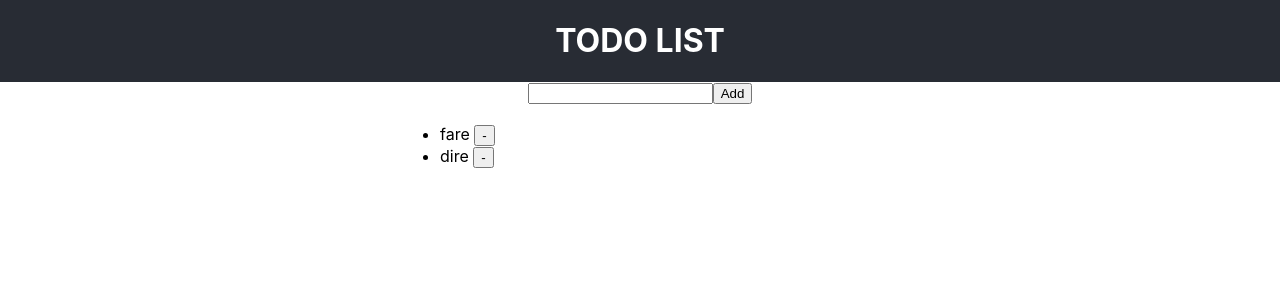
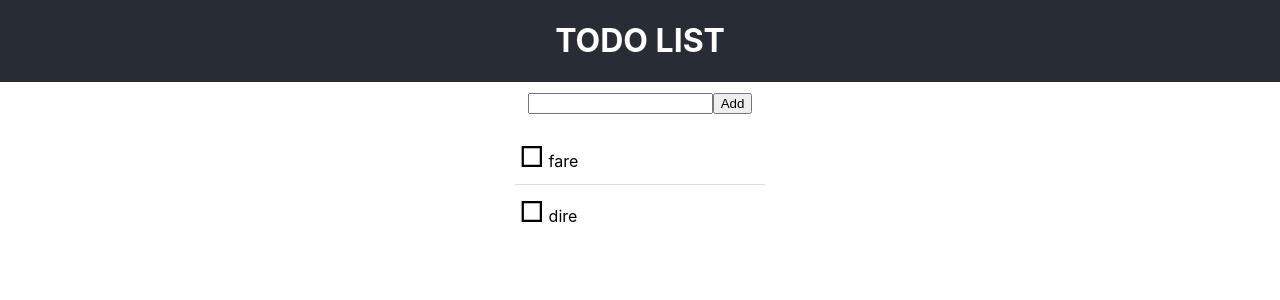
Before and after one commit to rid3thespiral/react-redux-todolist, a React (Create React App) app: page / in a window 1280 px wide. Shown: the top 300 px of the page. Built offline with nearby package versions, Linux system fonts and the light colour scheme.

Commit message:
css update

```diff
--- a/src/App.css
+++ b/src/App.css
@@ -28,12 +28,23 @@
 
 ul{
   padding: 0;
-  width: 400px;
-  margin: 20px auto;
+  list-style-type: none;
 }
 
 li{
   text-align: left;
+  border-bottom: 1px solid #ddd;
+  padding: 10px 0px;
+  cursor: pointer;
+  min-width: 250px;
+}
+
+li:hover::after{
+  content: '\02A2F';
+  color: red;
+  font-size: 18px;
+  float: right;
+  margin-right: 5px;
 }
 
 @keyframes App-logo-spin {
@@ -44,3 +55,21 @@
     transform: rotate(360deg);
   }
 }
+
+.container {
+  margin-top: 10px;
+  display: flex;
+  flex-flow: column;
+  border: 0px solid red;
+  align-items: center;
+}
+
+li span:after{
+  content: '\025A1';
+  font-size: 28px;
+  padding: 4px;
+}
+
+li:last-child{
+  border:0px;
+}
--- a/src/App.js
+++ b/src/App.js
@@ -17,9 +17,12 @@
   render () {
   return (
     <div className="App">
+
       <Header/>
+      <div className="container">
       <AddTodo></AddTodo>
        <MyTodoList/>
+       </div>
     </div>
   );
 }
--- a/src/components/addtodo.js
+++ b/src/components/addtodo.js
@@ -3,14 +3,14 @@
 export default function addTodoComponent({addnew}){
     let todoInput;
 return (
-    <Fragment>
-        <input ref = {(node) => { todoInput = node }} />
+    <div className = "addtodo">
+    <input ref = {(node) => { todoInput = node }} />
       <button onClick = {
           () => {
               addnew(todoInput.value)
               todoInput.value = "";
             }
           }>Add</button>
-    </Fragment>
+    </div>
 )
 }
--- a/src/components/todo.js
+++ b/src/components/todo.js
@@ -4,7 +4,8 @@
 export default function todo({todo, onClick,id}){
 
     return (
-        <li>{todo} <button onClick = {() => onClick(id) }>-</button></li>
+        <li onClick={() => onClick(id) }><span></span>
+            {todo} </li>
     );
 
 }
```
